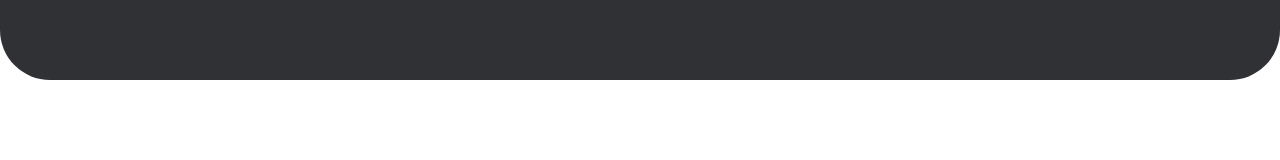
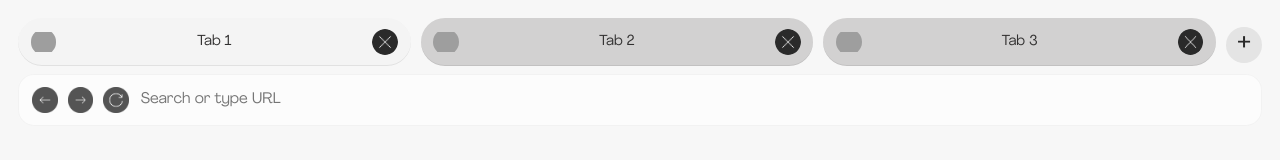
Before and after one commit to dsochamp/KiteBrowser, an Electron app: page index.html in a window 1280 px wide. Drawn offline with Linux system fonts and the light colour scheme; grey boxes are pictures that could not be loaded.

Commit message:
Added tab functoinality and basic design to searchbar

```diff
--- a/index.html
+++ b/index.html
@@ -2,14 +2,23 @@
 <html>
     <head>
         <link rel="stylesheet" href="style.css">
-        <script src="script.js"></script>
+        <script src="script.js" defer></script>
     </head>
     <body>
-        <div id="tabs">
-
-        </div>
-        <div id="mainbrowser">
-
+        <div class="browser-shell">
+            <div class="tab-row">
+                <div class="tab-bar" id="tabBar" aria-label="Open tabs"></div>
+                <button class="add-tab" id="addTabButton" type="button" aria-label="Add new tab">+</button>
+            </div>
+            <div id="mainbrowser">
+                <div id="searchbar">
+                    <img src="Images/back.png" alt="Back">
+                    <img src="Images/forward.png" alt="Forward">
+                    <img src="Images/refresh.png" alt="Refresh">
+                    <input type="text" id="search" placeholder="Search or type URL">
+                </div>
+                <div id="pagerender"></div>
+            </div>
         </div>
     </body>
 </html>
--- a/script.js
+++ b/script.js
@@ -0,0 +1,76 @@
+const tabs = [{ title: 'Tab 1' }, { title: 'Tab 2' }, { title: 'Tab 3' }];
+let activeTabIndex = 0;
+
+function renderTabs() {
+  const tabBar = document.getElementById('tabBar');
+
+  if (!tabBar) return;
+
+  tabBar.innerHTML = '';
+
+  tabs.forEach((tab, index) => {
+    const tabEl = document.createElement('div');
+    tabEl.className = `tab ${index === activeTabIndex ? 'active' : ''}`;
+    tabEl.setAttribute('role', 'tab');
+    tabEl.setAttribute('aria-selected', index === activeTabIndex ? 'true' : 'false');
+
+    const icon = document.createElement('span');
+    icon.className = 'tab-icon';
+    icon.innerHTML = '<img src="Images/kitelogo.png" alt="Tab icon">';
+
+    const label = document.createElement('span');
+    label.className = 'tab-label';
+    label.textContent = tab.title;
+
+    const close = document.createElement('button');
+    close.type = 'button';
+    close.className = 'tab-close';
+    close.setAttribute('aria-label', `Close ${tab.title}`);
+    close.innerHTML = '<img src="Images/remove.png" alt="Close tab">';
+
+    close.addEventListener('click', (event) => {
+      event.stopPropagation();
+      tabs.splice(index, 1);
+
+      if (tabs.length === 0) {
+        tabs.push({ title: 'Tab 1' });
+      }
+
+      if (index <= activeTabIndex) {
+        activeTabIndex = Math.max(0, activeTabIndex - 1);
+      }
+
+      if (activeTabIndex >= tabs.length) {
+        activeTabIndex = tabs.length - 1;
+      }
+
+      renderTabs();
+    });
+
+    tabEl.addEventListener('click', () => {
+      activeTabIndex = index;
+      renderTabs();
+    });
+
+    tabEl.append(icon, label, close);
+    tabBar.appendChild(tabEl);
+  });
+}
+
+function addTab() {
+  const nextNumber = tabs.length + 1;
+  tabs.push({ title: `Tab ${nextNumber}` });
+  activeTabIndex = tabs.length - 1;
+  renderTabs();
+}
+
+document.documentElement.style.setProperty('--tab-width', `${100 / tabs.length}vw`);
+
+document.addEventListener('DOMContentLoaded', () => {
+  const addTabButton = document.getElementById('addTabButton');
+  if (addTabButton) {
+    addTabButton.addEventListener('click', addTab);
+  }
+
+  renderTabs();
+});
--- a/style.css
+++ b/style.css
@@ -7,21 +7,149 @@
 }
 
 :root {
-  --borderradius: 50px;
+  --borderradius: 9999px;
+  --tab-bg: rgb(210, 209, 209);
+  --tab-active-bg: rgb(244, 244, 244);
+  --tab-textcol: rgb(50, 49, 49);
+  --tab-width: 10vw;
+  --iconsizing: 2vw;
 }
 
 body {
     margin: 0;
+    background-color: rgb(247, 247, 247);
+    font-family: 'AgrandirReg';
 }
 
-#tabs {
-    height: 10vh;
-    background-color: rgb(48, 49, 52);
-    border-bottom-left-radius: var(--borderradius);
-    border-bottom-right-radius: var(--borderradius);
-    corner-shape: squircle;
+* {
+  font-family: 'AgrandirReg';
+}
+
+.browser-shell {
+    min-height: 100vh;
+}
+
+.tab-row {
+    display: flex;
+    align-items: flex-end;
+    gap: 10px;
+    padding: 18px 18px 0;
+}
+
+.tab-bar {
+    display: flex;
+    align-items: flex-end;
+    gap: 10px;
+    overflow-x: auto;
+    white-space: nowrap;
+    flex: 1;
+}
+
+.tab {
+  display: flex;
+  align-items: center;
+  justify-content: space-between;
+  gap: 10px;
+  width: var(--tab-width);
+  height: 6vh;
+  padding: 0 1vw;
+  background-color: var(--tab-bg);
+  color: var(--tab-textcol);
+  border-radius: var(--borderradius);
+  box-shadow: inset 0 -1px 0 rgba(0, 0, 0, 0.08);
+  cursor: pointer;
+  transition: background 0.2s ease, transform 0.2s ease;
+  margin: 0;
+}
+
+.tab.active {
+  background-color: var(--tab-active-bg);
+}
+
+.tab:hover {
+  transform: translateY(-1px);
+}
+
+.tab-icon,
+.tab-close {
+  display: inline-flex;
+  align-items: center;
+  justify-content: center;
+  flex-shrink: 0;
+}
+
+.tab-icon img,
+.tab-close img {
+  width: var(--iconsizing);
+  height: var(--iconsizing);
+  object-fit: contain;
+  border-radius: var(--borderradius);
+}
+
+.tab-close {
+  border: none;
+  background: transparent;
+  cursor: pointer;
+  padding: 0;
+}
+
+.tab-label {
+  flex: 1;
+  font-size: 0.9rem;
+  text-align: center;
+  line-height: 1;
+}
+
+.add-tab {
+    width: 36px;
+    height: 36px;
+    border: none;
+    border-radius: 50%;
+    background: rgb(228, 228, 228);
+    color: rgb(40, 40, 40);
+    font-size: 1.6rem;
+    line-height: 1;
+    cursor: pointer;
+    display: inline-flex;
+    align-items: center;
+    justify-content: center;
+    margin-bottom: 3px;
 }
 
 #mainbrowser {
     height: 90vh;
+    padding-top: 8px;
 }
+
+#searchbar {
+    display: flex;
+    align-items: center;
+    gap: 10px;
+    height: 52px;
+    margin: 0 18px;
+    padding: 0 14px;
+    border-radius: 16px;
+    background: rgba(255, 255, 255, 0.7);
+    box-shadow: inset 0 0 0 1px rgba(0, 0, 0, 0.04);
+}
+
+#searchbar img {
+    width: var(--iconsizing);
+    height: var(--iconsizing);
+    object-fit: contain;
+    opacity: 0.8;
+}
+
+#searchbar input {
+    flex: 1;
+    border: none;
+    outline: none;
+    background: transparent;
+    font-size: 0.95rem;
+}
+
+#pagerenderer {
+  height: 80vh;
+  background: rgba(255, 255, 255, 0.7);
+  box-shadow: inset 0 0 0 1px rgba(0, 0, 0, 0.04);
+}
```
Also changed, not shown: package.json (added, +24 -0 lines), Images/back.png (added), Images/forward.png (added), Images/refresh.png (added), Images/remove.png (added), main.js (added), 3 other files.
